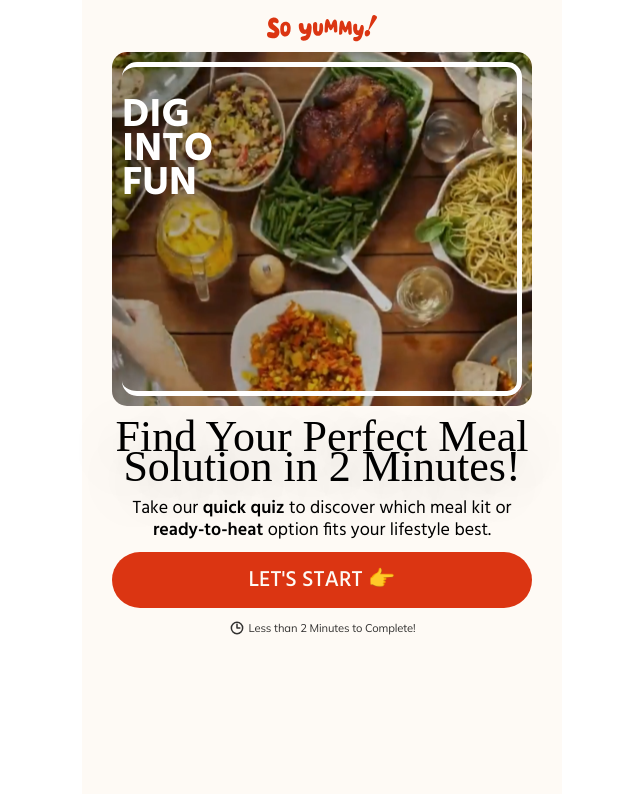
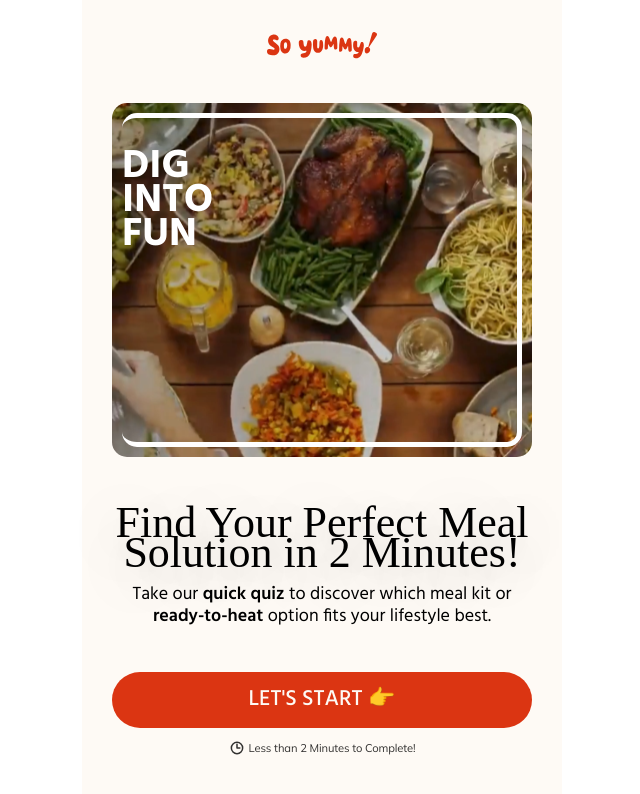
Before and after one commit to AbdulQudoosBrew/triviatemplate, a Next.js app: page / in a window 1280 px wide. Shown: the top 794 px of the page, without its empty margins (318-958 px from the left). Built offline with nearby package versions, Linux system fonts and the light colour scheme; a web font is replaced by a local one.

Commit message:
fix: UI in quesionCard

```diff
--- a/src/app/page.tsx
+++ b/src/app/page.tsx
@@ -19,8 +19,8 @@
       ) : (
         <MealDeliveryQuiz quiz={quiz} />
       )}
-       {/* <MotivationalPage />
-      <ResaultPendingPage /> */}
+       {/* <MotivationalPage /> */}
+      {/* <ResaultPendingPage /> */}
     </>
   );
 }
--- a/src/components/shared/QuestionCard/QuestionMainQuiz.tsx
+++ b/src/components/shared/QuestionCard/QuestionMainQuiz.tsx
@@ -75,9 +75,9 @@
   max-width: 480px;
   width: 100%;
   height: 100vh;
-  @media (max-width: 500px) {
-    justify-content: space-between;
-  }
+  justify-content: space-around;
+  /* @media (max-width: 500px) {
+  } */
 `;
 
 const BrandLogo = styled.img`
--- a/src/components/shared/pageSection/homePageSection/MainQuiz.tsx
+++ b/src/components/shared/pageSection/homePageSection/MainQuiz.tsx
@@ -45,9 +45,7 @@
   max-width: 480px;
   width: 100%;
   height: 100vh;
-  @media (max-width: 500px) {
-    justify-content: space-between;
-  }
+  justify-content: space-around;
 `;
 
 const LogoImage = styled.img`
```
